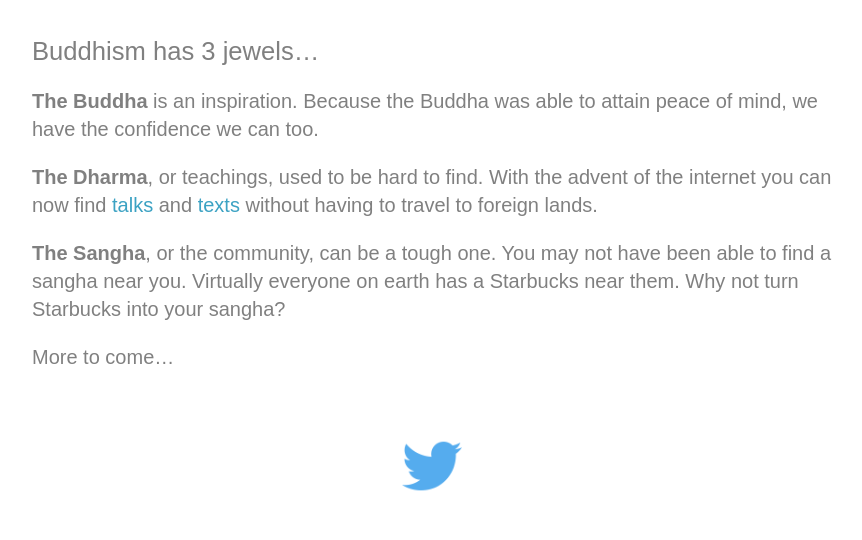
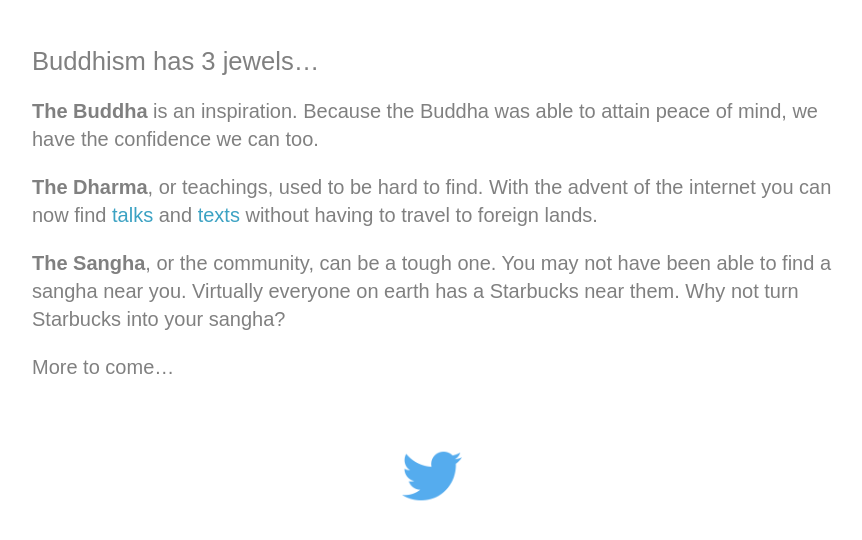
Before and after one commit to StarbucksSangha/StarbucksSangha, a Jekyll site: the page built from info.md, in a window 1280 px wide. Shown: the top 540 px of the page, without its empty margins (208-1070 px from the left). Built offline with Jekyll 4.4.1, drawn with Linux system fonts in a browser that asks for light colours.

Commit message:
Update default.html

```diff
--- a/_layouts/default.html
+++ b/_layouts/default.html
@@ -10,6 +10,8 @@ published: true
 </head>
 <base target="_blank">
 <title>{{ page.title }}</title>
+
+<div style="float; margin-bottom:10px;"></div>
 
 <article>
 
```
